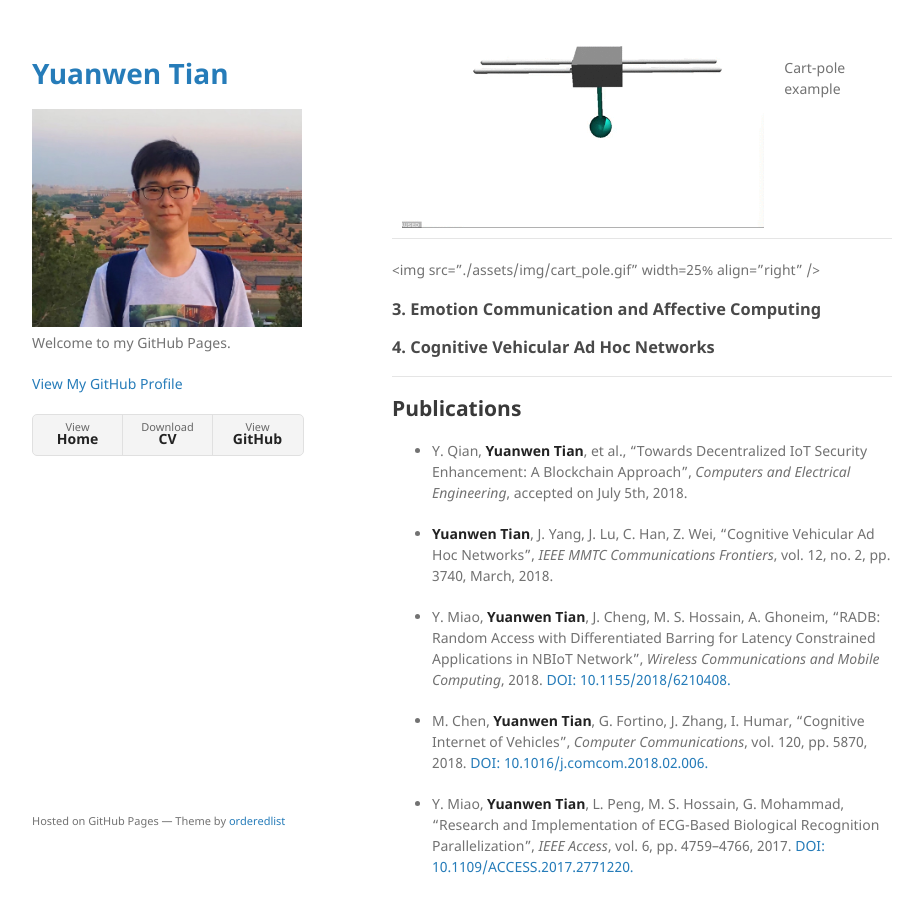
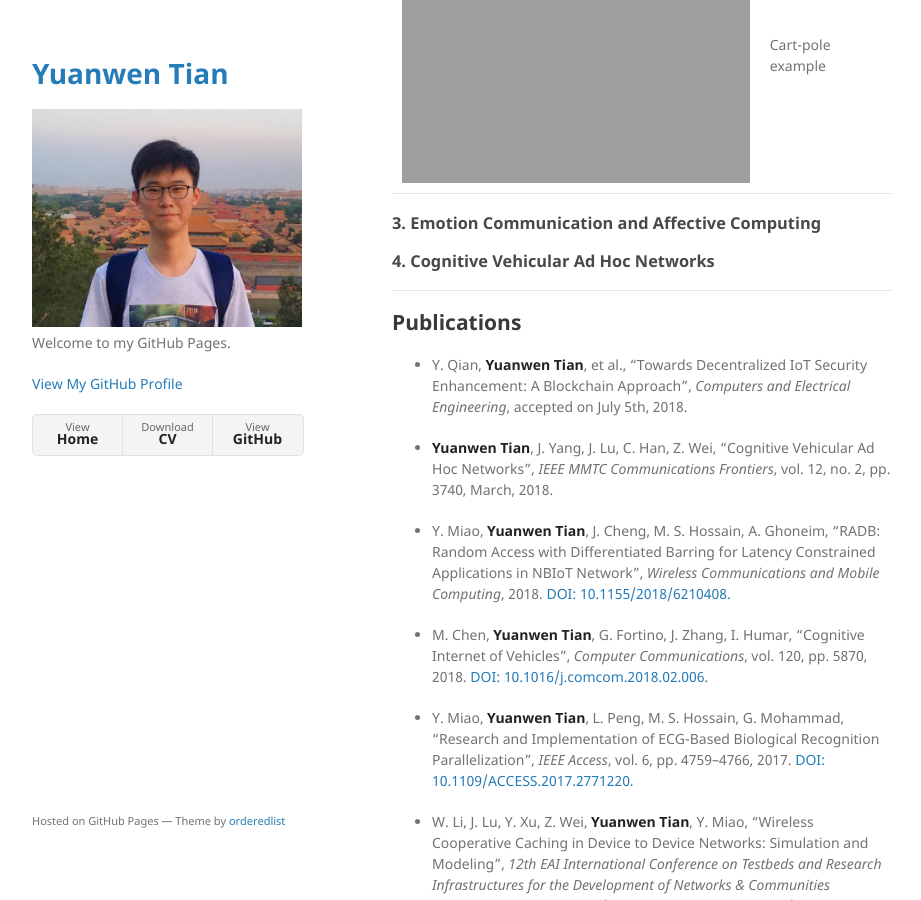
Before and after one commit to yuanwentian/yuanwentian.github.io, a Jekyll site: the page built from index.md, in a window 1280 px wide and 900 px high, scrolled down 863 px. Shown: the whole window, without its empty margins (178-1099 px from the left). Built offline with Jekyll 4.4.1, drawn with Linux system fonts in a browser that asks for light colours; our own code applies the rules of GitHub Pages for plain Markdown files.

Commit message:
add cartpole.gif

```diff
--- a/index.md
+++ b/index.md
@@ -35,9 +35,7 @@ combined robotics and cogsci，robotic manipulatuon is foundamaton to study，hu
 
 ### 2. Trajectory Optimization through Generic Nonlinear Programming
 
-|![Cartpole](/assets/img/cart_pole.gif)|Cart-pole example|
-
-<img src="./assets/img/cart_pole.gif" width=25% align="right" />
+|![Cartpole](/assets/img/cart_pole.gif =20x20)|Cart-pole example|
 
 ### 3. Emotion Communication and Affective Computing
 
```
